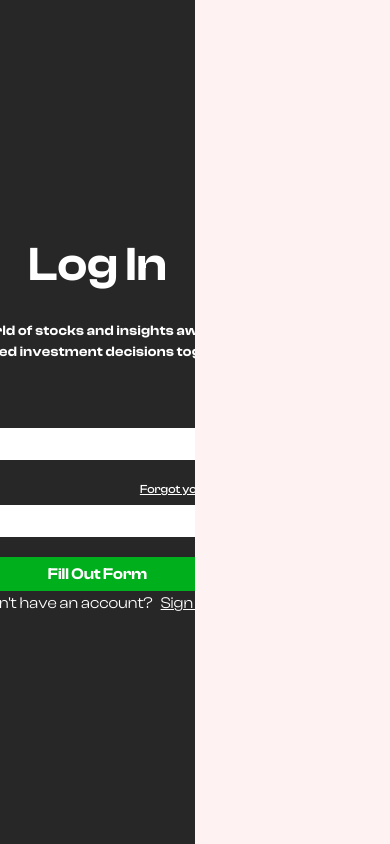
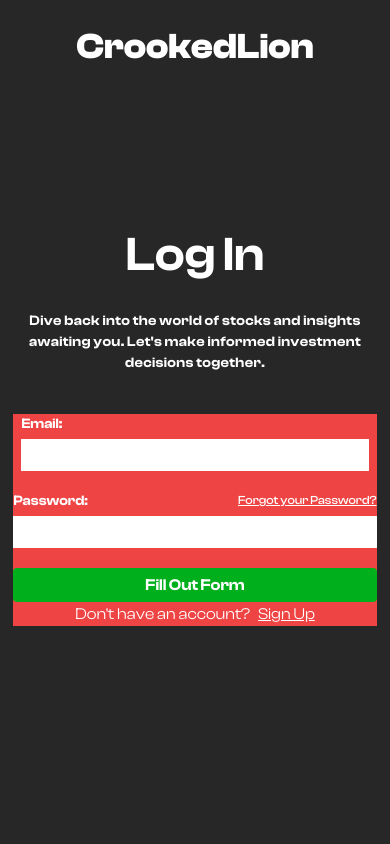
Before and after one commit to LeonardoMateo1/CrookedLion, a Next.js app: page /Login in a window 390 px wide. Built offline with nearby package versions, Linux system fonts and the light colour scheme.

Commit message:
Footer Responsiveness / changed bg color for getstarted

```diff
--- a/app/Login/components/LoginForm.tsx
+++ b/app/Login/components/LoginForm.tsx
@@ -46,16 +46,21 @@ const LoginForm = () => {
 
 
     return (
-        <div className="bg-bg h-screen w-[50%]">
+        <div className="bg-bg h-screen w-full lg:w-[50%]">
+            <div className="fixed w-full top-0 bg-bg z-20">
+                <div className=" h-full mx-20 my-5 flex-center lg:flex lg:justify-start max-width px-4 2xl:px-0">
+                    <Link href='/'><h2 className="font-bold text-4xl">CrookedLion</h2></Link>
+                </div>
+            </div>
             <div className="w-full h-full flex-center ">
                 <div className="flex-center flex-col">
                     <h2 className="home_h mb-5">{loading ? "Processing" : "Log In"}</h2>
-                    <p className="font-semibold text-sm w-[531px] text-center tracking-wide">
+                    <p className="font-semibold text-sm w-[90%] sm:w-[531px] text-center tracking-wide">
                         Dive back into the world of stocks and insights awaiting you.
                         Let's make informed investment decisions together.
                     </p>
-                    <div className="flex items-start flex-col mt-10 gap-4">
-                        <div className="flex flex-col gap-1">
+                    <div className="flex items-start flex-col mt-10 gap-4 bg-red-500 w-[22.7rem]">
+                        <div className="flex flex-col gap-1 px-2 sm:px-0 w-full">
                             <div className="flex w-full justify-between">
                                 <label className="text-sm font-semibold" htmlFor="email" >Email:</label>
                             </div>
@@ -64,12 +69,12 @@ const LoginForm = () => {
                                 type="text"
                                 value={user.email}
                                 onChange={(e) => setUser({...user, email: e.target.value})}
-                                className="text-black py-1 font-medium pl-2 outline-none"
+                                className="text-black py-1 font-medium pl-2 outline-none w-full"
                             />
-                            <div className="w-[362px] bg-red-300"/>
+                            <div className="sm:w-[362px] bg-red-300"/>
                         </div>
-                        <div className="flex flex-col gap-1">
-                            <div className="flex w-full justify-between">
+                        <div className="flex flex-col gap-1 w-[22.7rem]">
+                            <div className="flex w-full justify-between ">
                                 <label className="text-sm font-semibold" htmlFor="password" >Password:</label>
                                 <div className="text-xs underline font-medium">
                                     Forgot your Password?
@@ -80,9 +85,9 @@ const LoginForm = () => {
                                 type="password"
                                 value={user.password}
                                 onChange={(e) => setUser({...user, password: e.target.value})}
-                                className="text-black py-1 font-medium pl-2 outline-none"
+                                className="text-black py-1 font-medium pl-2 outline-none w-full"
                             />
-                            <div className="w-[362px] bg-red-300"/>
+                            <div className="sm:w-[362px] bg-red-300"/>
                         </div>
                         <div className="w-full">
                             <CustomButton
--- a/app/SignUp/components/SignInForm.tsx
+++ b/app/SignUp/components/SignInForm.tsx
@@ -44,7 +44,12 @@ export default function SignInForm() {
     }, [user])
 
     return (
-        <div className="bg-bg h-screen w-[50%]">
+        <div className="bg-bg h-screen w-full lg:w-[50%]">
+            <div className="fixed w-full top-0 bg-bg z-20">
+                <div className=" h-full mx-20 my-5 flex-center lg:flex lg:justify-start max-width px-4 2xl:px-0">
+                    <Link href='/'><h2 className="font-bold text-4xl">CrookedLion</h2></Link>
+                </div>
+            </div>
             <div className="w-full h-full flex-center ">
                 <div className="flex-center flex-col">
                     <h2 className="home_h mb-5">{loading ? "Processing" : "Sign Up"}</h2>
--- a/components/FormTestimonials.tsx
+++ b/components/FormTestimonials.tsx
@@ -2,7 +2,7 @@ import Image from "next/image";
 
 const FormTestimonials = () => {
   return (
-    <div className='h-screen w-[50%] bg-red-50 relative z-20'>
+    <div className='hidden lg:flex h-screen w-[50%] bg-red-50 relative z-20'>
 
     </div>
   )
```
